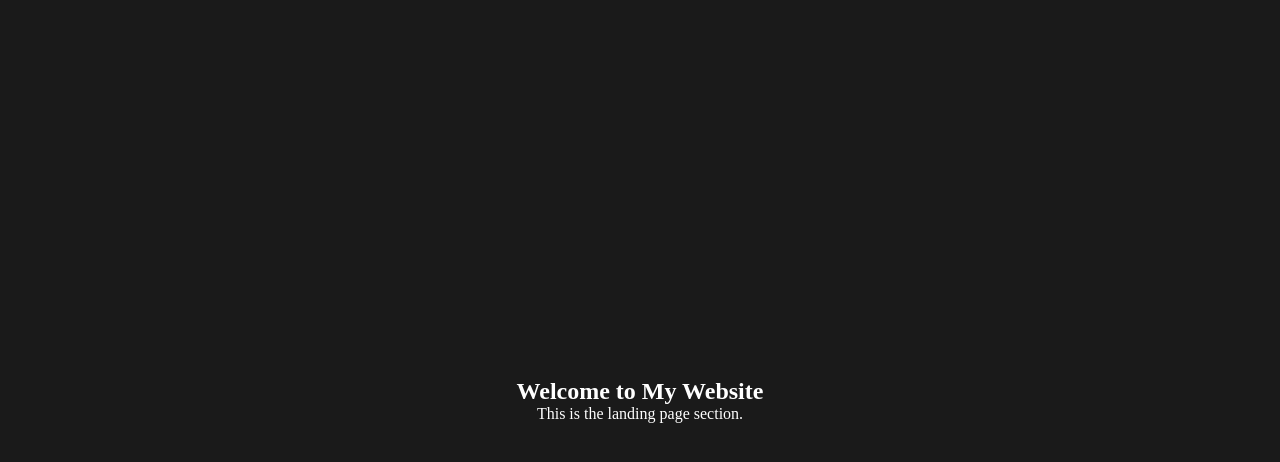
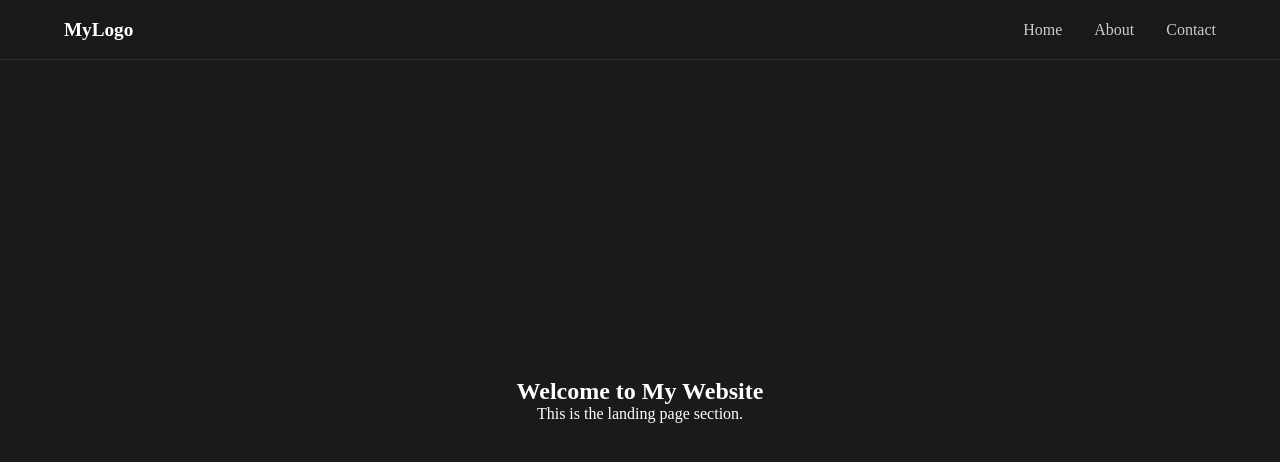
Before and after one commit to mousammm/nlu.robo.site, a React (Vite) app: page / in a window 1280 px wide. Shown: the top 462 px of the page. Built offline with nearby package versions, Linux system fonts and the light colour scheme.

Commit message:
add navbar sticky

```diff
--- a/src/App.jsx
+++ b/src/App.jsx
@@ -1,3 +1,4 @@
+import Navbar from './components/Navbar';
 import Hero from './components/Hero';
 import About from './components/About';
 import Contact from './components/Contact';
@@ -6,6 +7,7 @@ import Footer from './components/Footer';
 export default function App() {
   return (
     <>
+    <Navbar />
       <Hero />
 
       <main>
--- /dev/null
+++ b/src/components/Navbar.css
@@ -0,0 +1,38 @@
+.navbar {
+  position: fixed;
+  top: 0;
+  left: 0;
+  width: 100vw;
+  height: 60px;
+  display: flex;
+  justify-content: space-between;
+  align-items: center;
+  padding: 0 4rem;
+  background-color: rgba(26, 26, 26, 0.8); /* Semi-transparent */
+  backdrop-filter: blur(10px); /* Modern glassmorphism effect */
+  z-index: 1000; /* Keeps navbar above all sections */
+  border-bottom: 1px solid rgba(255, 255, 255, 0.1);
+}
+
+.nav-logo {
+  color: #ffffff;
+  font-weight: bold;
+  font-size: 1.2rem;
+}
+
+.nav-links {
+  display: flex;
+  list-style: none;
+  gap: 2rem;
+}
+
+.nav-links a {
+  color: #cccccc;
+  text-decoration: none;
+  font-size: 1rem;
+  transition: color 0.3s ease;
+}
+
+.nav-links a:hover {
+  color: #ffffff;
+}
--- /dev/null
+++ b/src/components/Navbar.jsx
@@ -0,0 +1,14 @@
+import './Navbar.css';
+
+export default function Navbar() {
+  return (
+    <nav className="navbar">
+      <div className="nav-logo">MyLogo</div>
+      <ul className="nav-links">
+        <li><a href="#home">Home</a></li>
+        <li><a href="#about">About</a></li>
+        <li><a href="#contact">Contact</a></li>
+      </ul>
+    </nav>
+  );
+}
--- a/src/index.css
+++ b/src/index.css
@@ -3,6 +3,10 @@
   margin: 0;
   padding: 0;
   box-sizing: border-box;
+}
+
+html {
+  scroll-behavior: smooth; /* Makes clicking nav links animate smoothly */
 }
 
 /* Ensure the root containers don't restrict height */
```
